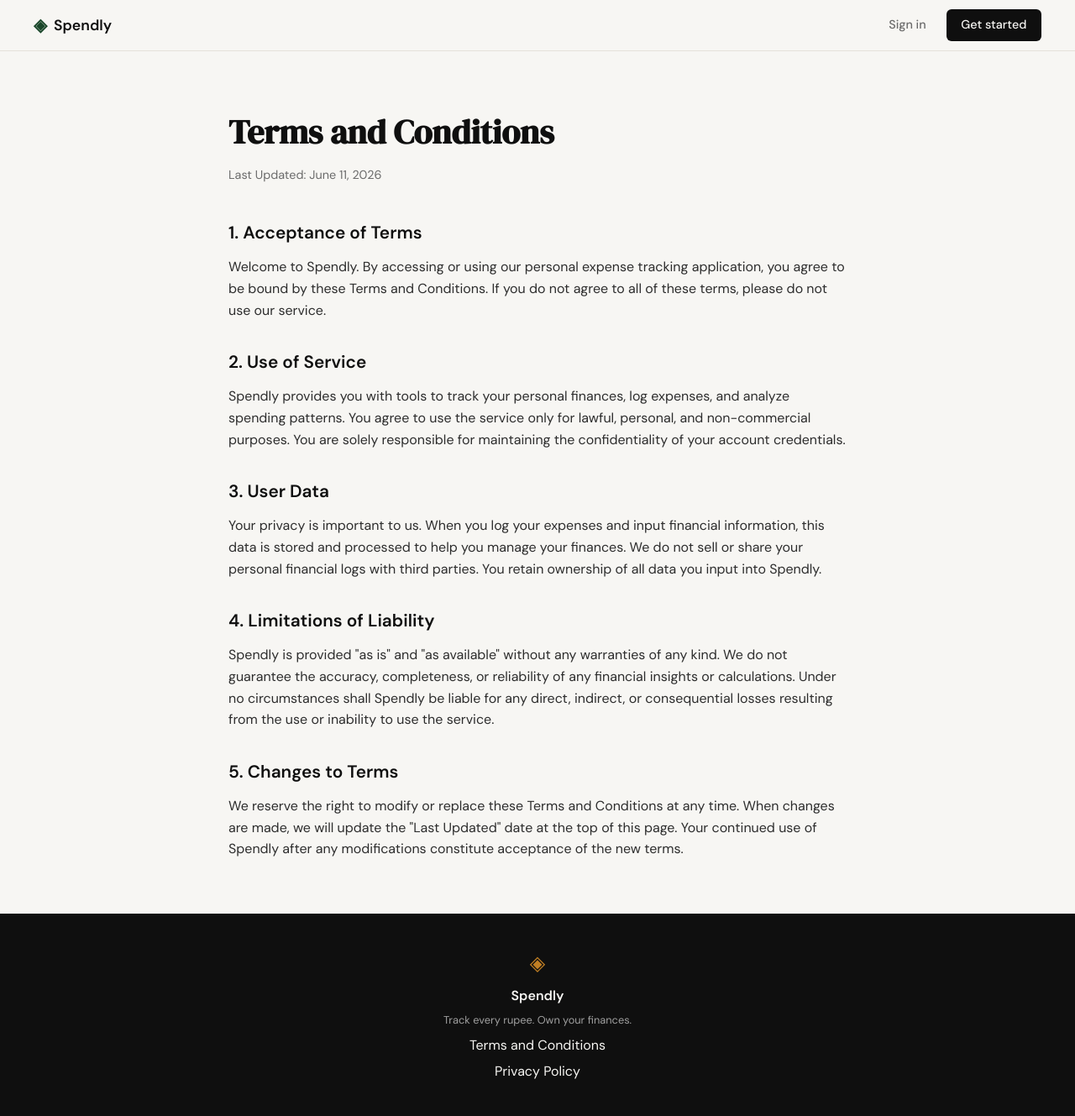
After one commit to Maanit5117/Spendly, a Flask app: page /terms in a window 1280 px wide. The commit adds this page. Shown: the whole page at 84% size. Run offline with Flask 3, Linux system fonts and the light colour scheme.

Commit message:
anding: add terms and conditions page and route

```diff
--- a/app.py
+++ b/app.py
@@ -20,6 +20,11 @@ def register():
 @app.route("/login")
 def login():
     return render_template("login.html")
+
+
+@app.route("/terms")
+def terms():
+    return render_template("terms.html")
 
 
 # ------------------------------------------------------------------ #
--- a/templates/base.html
+++ b/templates/base.html
@@ -34,7 +34,7 @@
             <span class="brand-icon">◈</span>
             <span class="footer-name">Spendly</span>
             <p class="footer-copy">Track every rupee. Own your finances.</p>
-            <a href="#">Terms and Conditions</a>
+            <a href="/terms">Terms and Conditions</a>
             <a href="#">Privacy Policy</a>
         </div>
     </footer>
--- /dev/null
+++ b/templates/terms.html
@@ -0,0 +1,39 @@
+{% extends "base.html" %}
+
+{% block title %}Terms and Conditions — Spendly{% endblock %}
+
+{% block content %}
+<section class="legal-section" style="padding: 4rem 2rem; max-width: 800px; margin: 0 auto;">
+    <div class="legal-container">
+        <h1 style="font-family: var(--font-display); font-size: 2.5rem; margin-bottom: 0.5rem;">Terms and Conditions</h1>
+        <p style="color: var(--ink-muted); font-size: 0.9rem; margin-bottom: 2.5rem;">Last Updated: June 11, 2026</p>
+
+        <div class="legal-content" style="display: flex; flex-direction: column; gap: 2rem;">
+            <section>
+                <h2 style="font-family: var(--font-body); font-size: 1.3rem; font-weight: 600; margin-bottom: 0.75rem; color: var(--ink);">1. Acceptance of Terms</h2>
+                <p style="color: var(--ink-soft); line-height: 1.6;">Welcome to Spendly. By accessing or using our personal expense tracking application, you agree to be bound by these Terms and Conditions. If you do not agree to all of these terms, please do not use our service.</p>
+            </section>
+
+            <section>
+                <h2 style="font-family: var(--font-body); font-size: 1.3rem; font-weight: 600; margin-bottom: 0.75rem; color: var(--ink);">2. Use of Service</h2>
+                <p style="color: var(--ink-soft); line-height: 1.6;">Spendly provides you with tools to track your personal finances, log expenses, and analyze spending patterns. You agree to use the service only for lawful, personal, and non-commercial purposes. You are solely responsible for maintaining the confidentiality of your account credentials.</p>
+            </section>
+
+            <section>
+                <h2 style="font-family: var(--font-body); font-size: 1.3rem; font-weight: 600; margin-bottom: 0.75rem; color: var(--ink);">3. User Data</h2>
+                <p style="color: var(--ink-soft); line-height: 1.6;">Your privacy is important to us. When you log your expenses and input financial information, this data is stored and processed to help you manage your finances. We do not sell or share your personal financial logs with third parties. You retain ownership of all data you input into Spendly.</p>
+            </section>
+
+            <section>
+                <h2 style="font-family: var(--font-body); font-size: 1.3rem; font-weight: 600; margin-bottom: 0.75rem; color: var(--ink);">4. Limitations of Liability</h2>
+                <p style="color: var(--ink-soft); line-height: 1.6;">Spendly is provided "as is" and "as available" without any warranties of any kind. We do not guarantee the accuracy, completeness, or reliability of any financial insights or calculations. Under no circumstances shall Spendly be liable for any direct, indirect, or consequential losses resulting from the use or inability to use the service.</p>
+            </section>
+
+            <section>
+                <h2 style="font-family: var(--font-body); font-size: 1.3rem; font-weight: 600; margin-bottom: 0.75rem; color: var(--ink);">5. Changes to Terms</h2>
+                <p style="color: var(--ink-soft); line-height: 1.6;">We reserve the right to modify or replace these Terms and Conditions at any time. When changes are made, we will update the "Last Updated" date at the top of this page. Your continued use of Spendly after any modifications constitute acceptance of the new terms.</p>
+            </section>
+        </div>
+    </div>
+</section>
+{% endblock %}
```
